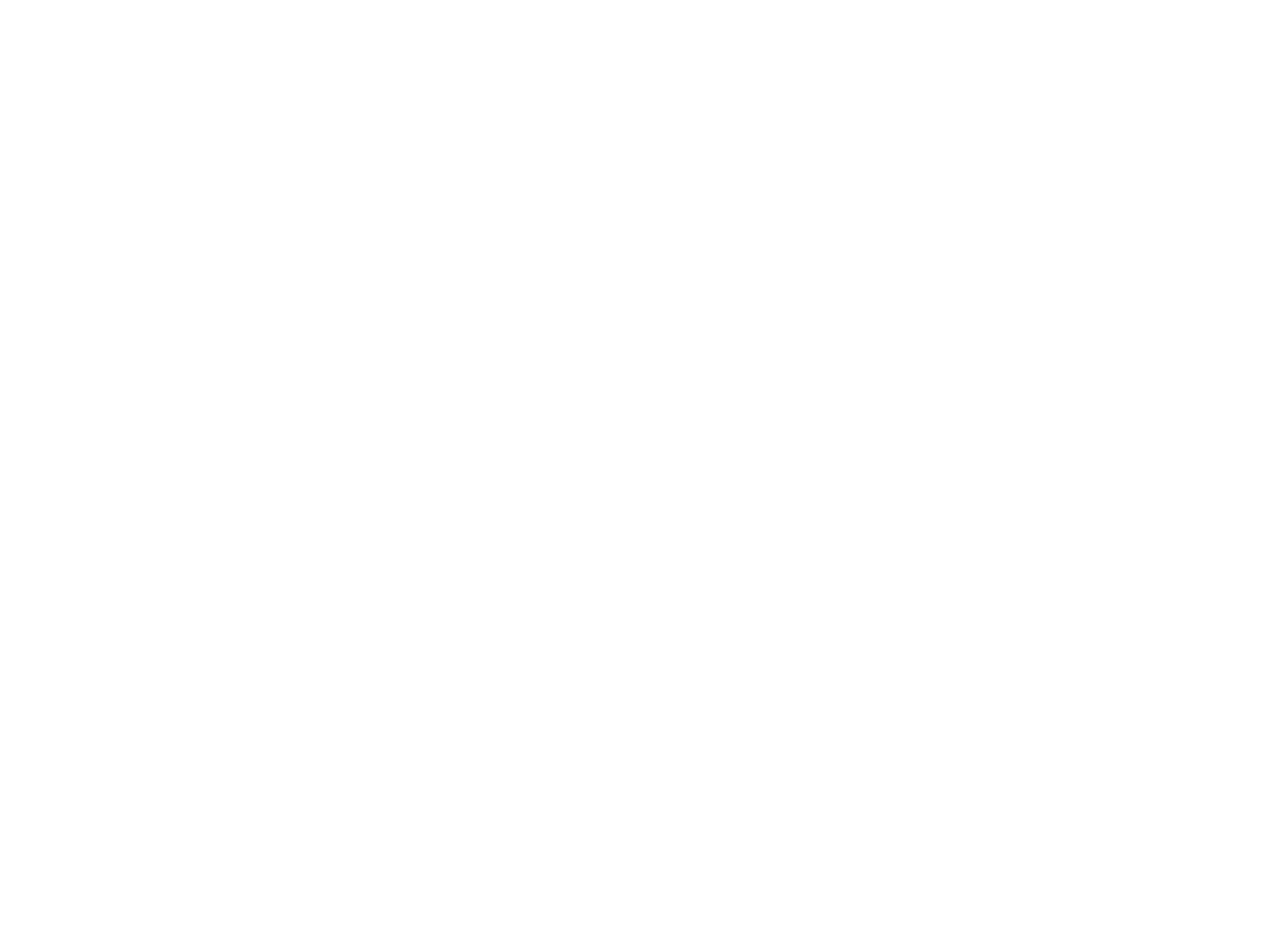
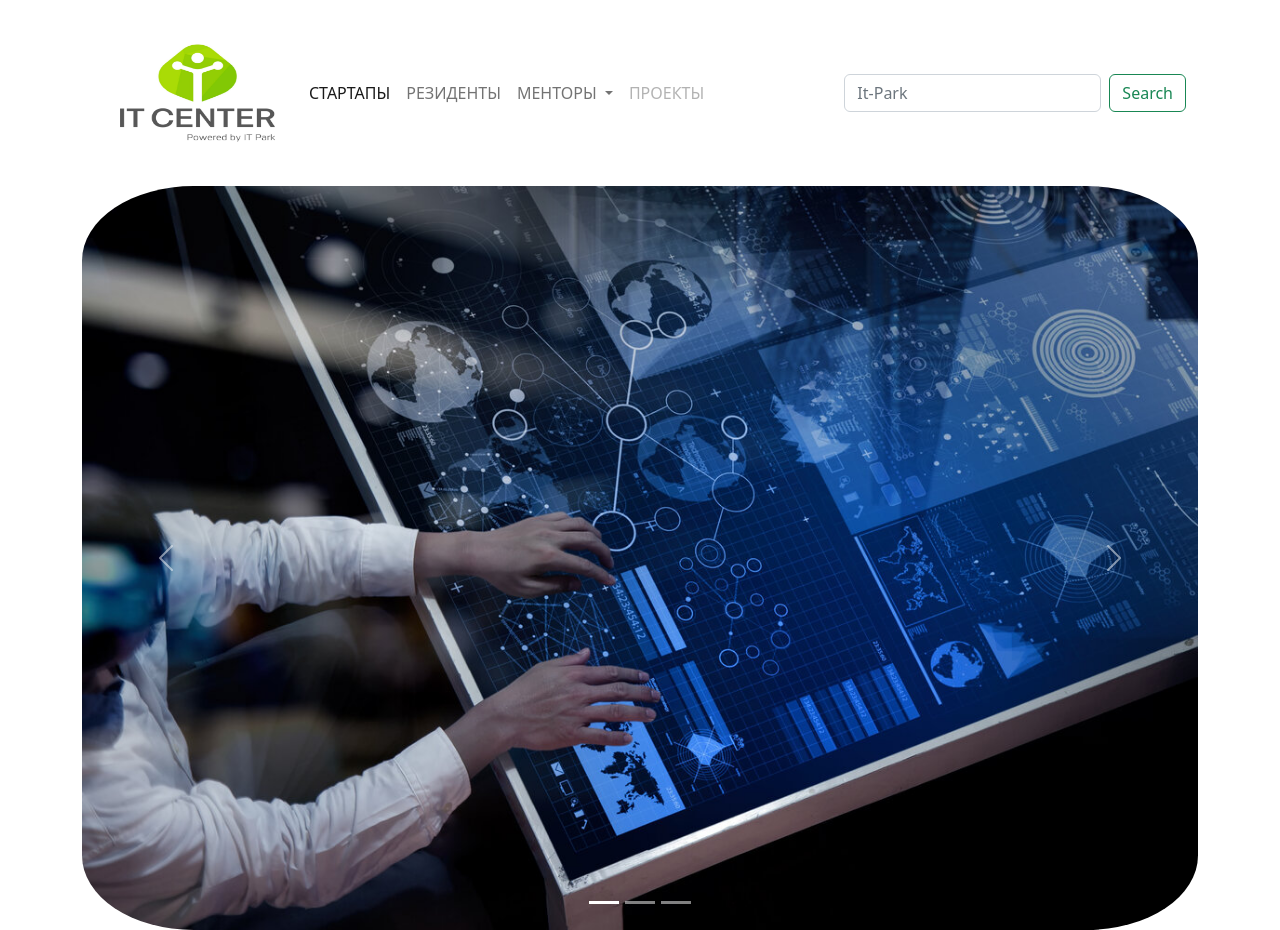
Before and after one commit to SarvarUralov/w_4-uyga, a plain HTML site: page index.html in a window 1280 px wide. Before the commit the page ends 800 px from the top, so only its background shows below. Drawn offline with Linux system fonts and the light colour scheme.

Commit message:
Header tayyor

```diff
--- a/index.html
+++ b/index.html
@@ -5,13 +5,89 @@
     <meta charset="UTF-8">
     <meta http-equiv="X-UA-Compatible" content="IE=edge">
     <meta name="viewport" content="width=device-width, initial-scale=1.0">
+    <!-- Bootstrap link -->
+    <link rel="stylesheet" href="./bootstrap.min.css">
     <title>Document</title>
     <link rel="stylesheet" href="./style.css">
 </head>
 
 <body>
     <!-- header start -->
-    <header></header>
+    <header>
+        <div class="container">
+            <nav class="navbar navbar-expand-lg bg-body-tertiary">
+                <div class="container-fluid">
+                    <img class="it-photo" src="./img/itpark.jpg" alt="">
+                    <button class="navbar-toggler" type="button" data-bs-toggle="collapse"
+                        data-bs-target="#navbarSupportedContent" aria-controls="navbarSupportedContent"
+                        aria-expanded="false" aria-label="Toggle navigation">
+                        <span class="navbar-toggler-icon"></span>
+                    </button>
+                    <div class="collapse navbar-collapse" id="navbarSupportedContent">
+                        <ul class="navbar-nav me-auto mb-2 mb-lg-0">
+                            <li class="nav-item">
+                                <a class="nav-link active" aria-current="page" href="#">СТАРТАПЫ</a>
+                            </li>
+                            <li class="nav-item">
+                                <a class="nav-link" href="#">РЕЗИДЕНТЫ</a>
+                            </li>
+                            <li class="nav-item dropdown">
+                                <a class="nav-link dropdown-toggle" href="#" role="button" data-bs-toggle="dropdown"
+                                    aria-expanded="false">
+                                    МЕНТОРЫ
+                                </a>
+                                <ul class="dropdown-menu">
+                                    <li><a class="dropdown-item" href="#">ИНФРАСТРУКТУРА</a></li>
+                                    <li><a class="dropdown-item" href="#">НОВОСТИ</a></li>
+                                    <li>
+                                        <hr class="dropdown-divider">
+                                    </li>
+                                    <li><a class="dropdown-item" href="#">О НАС</a></li>
+                                </ul>
+                            </li>
+                            <li class="nav-item">
+                                <a class="nav-link disabled">ПРОЕКТЫ</a>
+                            </li>
+                        </ul>
+                        <form class="d-flex" role="search">
+                            <input class="form-control me-2" type="search" placeholder="It-Park" aria-label="Search">
+                            <button class="btn btn-outline-success" type="submit">Search</button>
+                        </form>
+                    </div>
+                </div>
+            </nav>
+            <div class="row">
+                <div class="col-12 mx-auto">
+                    <div id="carouselExampleIndicators" class="carousel slide">
+                        <div class="carousel-indicators">
+                          <button type="button" data-bs-target="#carouselExampleIndicators" data-bs-slide-to="0" class="active" aria-current="true" aria-label="Slide 1"></button>
+                          <button type="button" data-bs-target="#carouselExampleIndicators" data-bs-slide-to="1" aria-label="Slide 2"></button>
+                          <button type="button" data-bs-target="#carouselExampleIndicators" data-bs-slide-to="2" aria-label="Slide 3"></button>
+                        </div>
+                        <div class="carousel-inner">
+                          <div class="carousel-item active">
+                            <img src="./img/s1200.jpg" class="d-block w-100" alt="...">
+                          </div>
+                          <div class="carousel-item">
+                            <img src="./img/shutterstock_120539965.jpg" class="d-block w-100" alt="...">
+                          </div>
+                          <div class="carousel-item">
+                            <img src="./img/dfc2d248360739d9de54c09f682c3401.jpeg" class="d-block w-100" alt="...">
+                          </div>
+                        </div>
+                        <button class="carousel-control-prev" type="button" data-bs-target="#carouselExampleIndicators" data-bs-slide="prev">
+                          <span class="carousel-control-prev-icon" aria-hidden="true"></span>
+                          <span class="visually-hidden">Previous</span>
+                        </button>
+                        <button class="carousel-control-next" type="button" data-bs-target="#carouselExampleIndicators" data-bs-slide="next">
+                          <span class="carousel-control-next-icon" aria-hidden="true"></span>
+                          <span class="visually-hidden">Next</span>
+                        </button>
+                      </div>
+                </div>
+            </div>
+        </div>
+    </header>
     <!-- header end -->
 
     <!-- about section start -->
@@ -26,5 +102,6 @@
     <footer></footer>
     <!-- footer end -->
 </body>
+<script src="./bootstrap.bundle.min.js"></script>
 
 </html>
--- a/style.css
+++ b/style.css
@@ -6,3 +6,12 @@
     text-decoration: none;
     list-style: none;
 }
+
+.it-photo {
+    width: 207px;
+    height: 170px;
+}
+
+.carousel-item img {
+    border-radius: 10%;
+}
```
Also changed, not shown: bootstrap.bundle.min.js (added), bootstrap.min.css (added), img/dfc2d248360739d9de54c09f682c3401.jpeg (added), img/fon.jpg (added), img/itpark.jpg (added), img/s1200.jpg (added), img/shutterstock_120539965.jpg (added).
